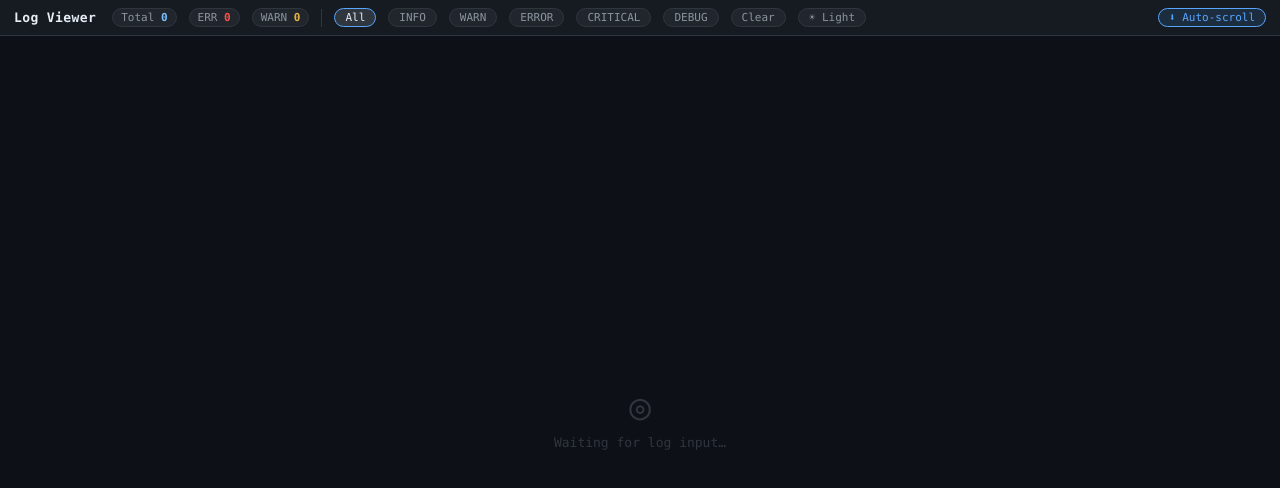
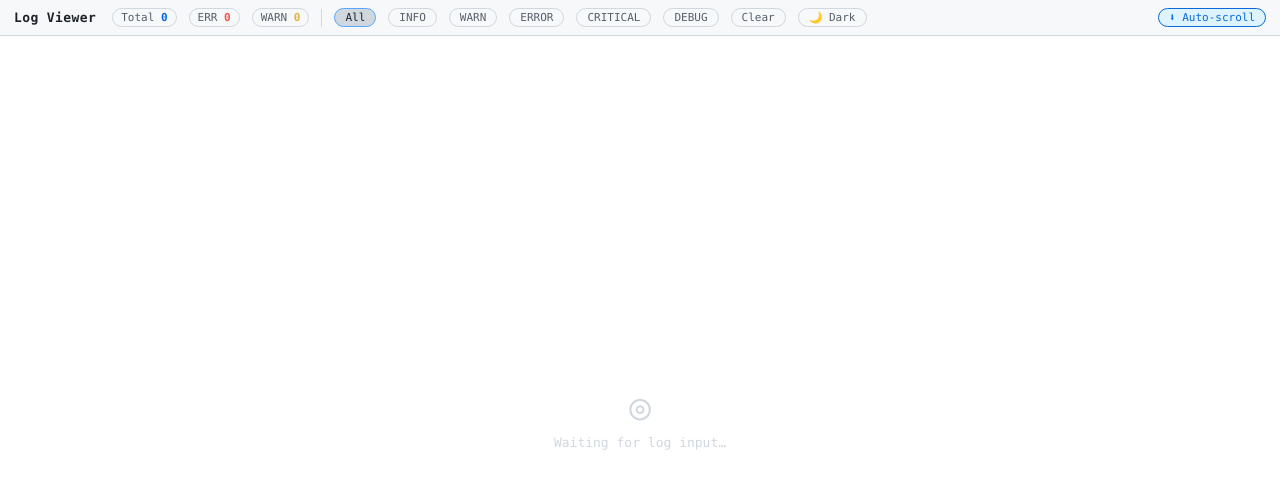
Before and after one commit to holgerk/jsonlv, a plain HTML site: page index.html in a window 1280 px wide. Drawn offline with Linux system fonts and the light colour scheme; no server answers.

Commit message:
Make light mode the default
Co-Authored-By: Claude Sonnet 4.6 <noreply@anthropic.com>

```diff
--- a/index.html
+++ b/index.html
@@ -319,7 +319,7 @@
     }
   </style>
 </head>
-<body>
+<body class="light">
   <div id="toolbar">
     <h1>Log Viewer</h1>
     <div class="stat total">Total <span id="cnt-total">0</span></div>
@@ -333,7 +333,7 @@
     <button class="filter-btn CRITICAL" data-level="CRITICAL">CRITICAL</button>
     <button class="filter-btn DEBUG"    data-level="DEBUG">DEBUG</button>
     <button id="clear-btn">Clear</button>
-    <button id="theme-btn">☀ Light</button>
+    <button id="theme-btn">🌙 Dark</button>
     <button id="autoscroll-btn" class="on">⬇ Auto-scroll</button>
   </div>
 
```
